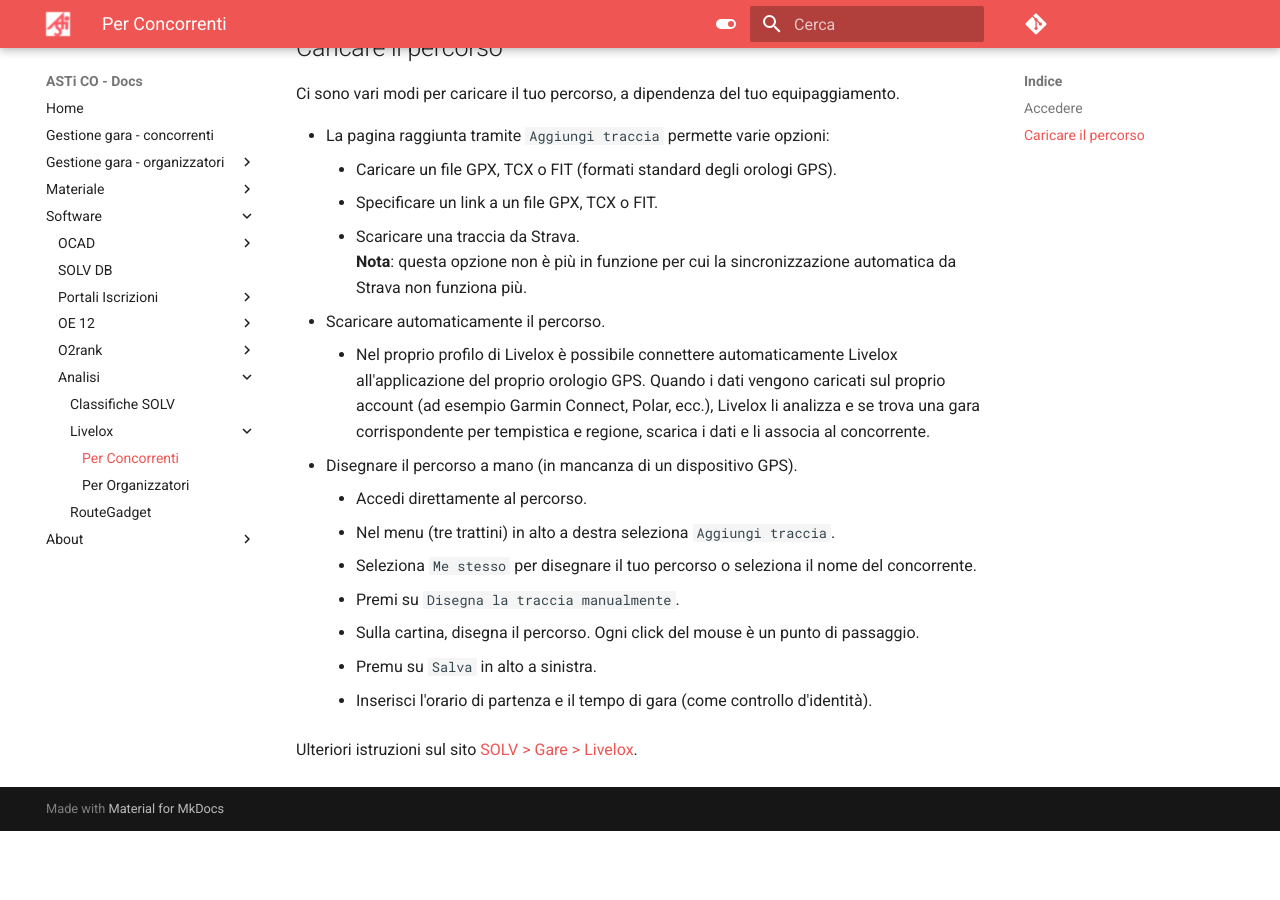
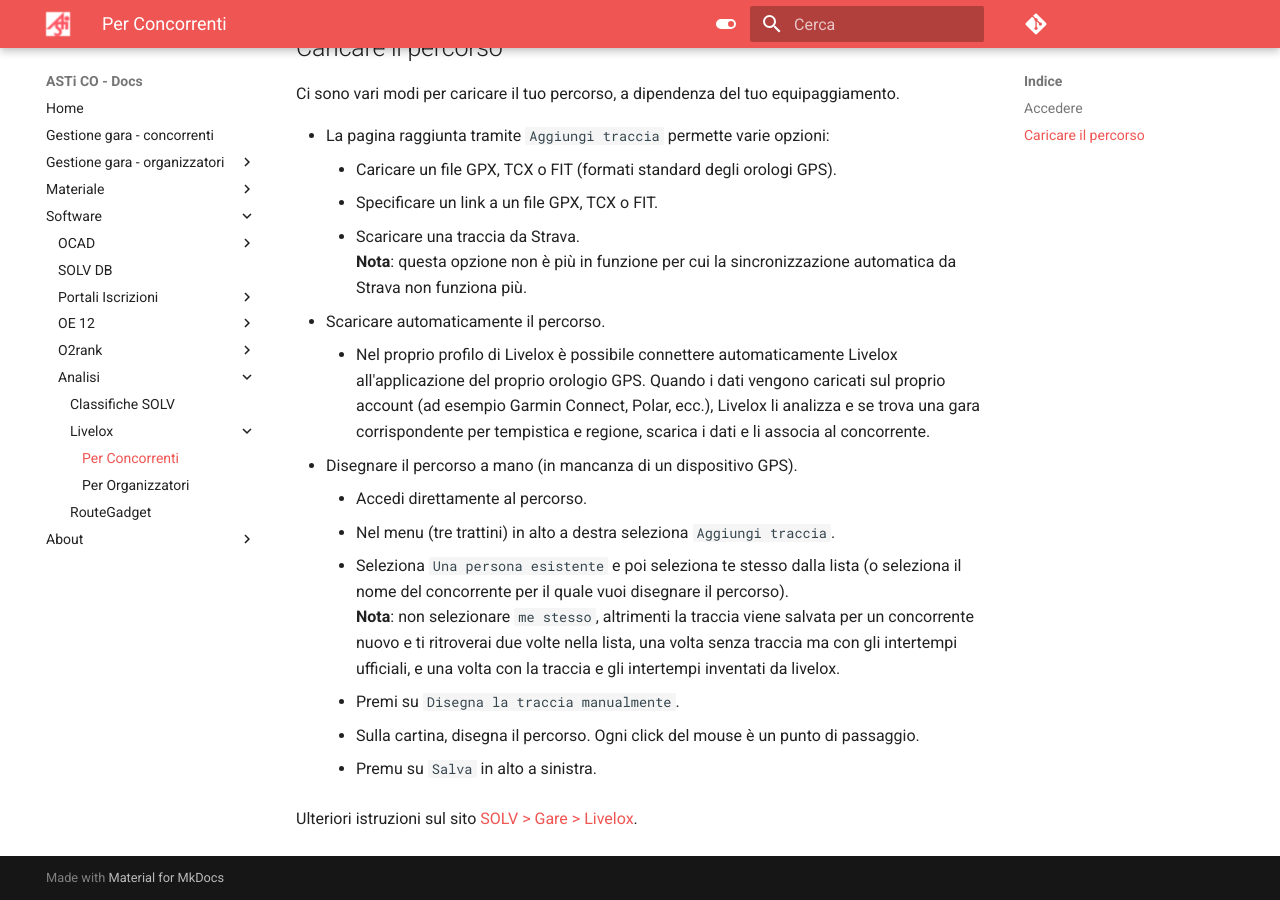
Before and after one commit to asti-co/doc, an MkDocs documentation site: the page built from docs/software/analisi/livelox/concorrenti.md, in a window 1280 px wide and 900 px high, scrolled down 1352 px. Built offline with MkDocs 1.6.1 and Material for MkDocs 9.7.7, drawn with Linux system fonts in a browser that asks for light colours; comment, search, counter and statistics services are not loaded; before the commit the page ends 2183 px from its top, so only the background shows below that.

Commit message:
correzione disegno percorso livelox

```diff
--- a/docs/software/analisi/livelox/concorrenti.md
+++ b/docs/software/analisi/livelox/concorrenti.md
@@ -43,11 +43,11 @@
 - Disegnare il percorso a mano (in mancanza di un dispositivo GPS).
     - Accedi direttamente al percorso.
     - Nel menu (tre trattini) in alto a destra seleziona `Aggiungi traccia`.
-    - Seleziona `Me stesso` per disegnare il tuo percorso o seleziona il nome del concorrente.
+    - Seleziona `Una persona esistente` e poi seleziona te stesso dalla lista (o seleziona il nome del concorrente per il quale vuoi disegnare il percorso).
+    **Nota**: non selezionare `me stesso`, altrimenti la traccia viene salvata per un concorrente nuovo e ti ritroverai due volte nella lista, una volta senza traccia ma con gli intertempi ufficiali, e una volta con la traccia e gli intertempi inventati da livelox.
     - Premi su `Disegna la traccia manualmente`.
     - Sulla cartina, disegna il percorso. Ogni click del mouse è un punto di passaggio.
     - Premu su `Salva` in alto a sinistra.
-    - Inserisci l'orario di partenza e il tempo di gara (come controllo d'identità).
 
 
 Ulteriori istruzioni sul sito [SOLV > Gare > Livelox](https://www.swiss-orienteering.ch/files/Livelox_italiano_11_2023.pdf).
```
